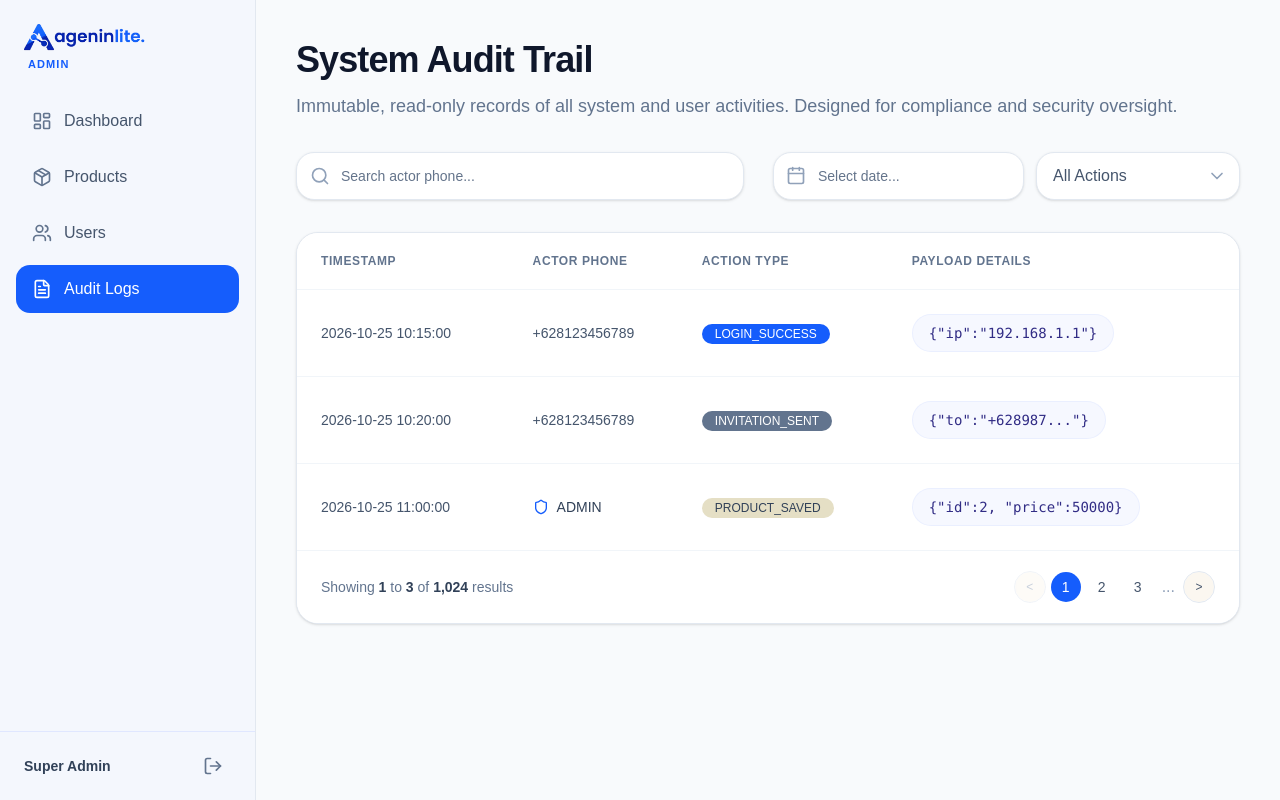
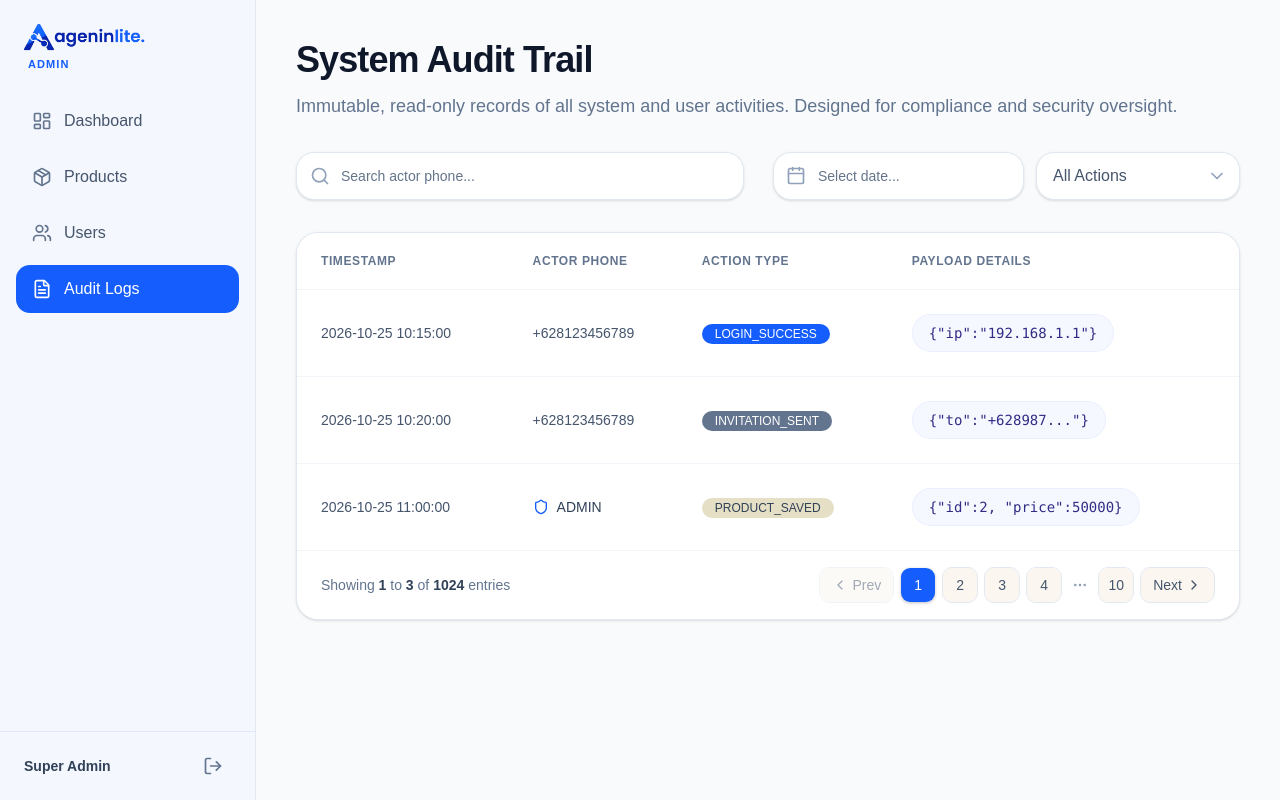
Before and after one commit to AgeninLite-MiniProject/agenin-lite-fe, a React (Vite) app: page /admin/audit in a window 1280 px wide. Built offline with nearby package versions, Linux system fonts and the light colour scheme.

Commit message:
refactor(admin): extract search and pagination into reusable UI components

```diff
--- /dev/null
+++ b/src/components/admin/ui/AdminPagination.tsx
@@ -0,0 +1,100 @@
+import { Button } from "@/components/ui/button";
+import { ChevronLeft, ChevronRight, MoreHorizontal } from "lucide-react";
+
+interface AdminPaginationProps {
+  currentPage?: number;
+  totalPages?: number;
+  startEntry?: number;
+  endEntry?: number;
+  totalEntries?: number;
+  onPageChange?: (page: number) => void;
+}
+
+export function AdminPagination({
+  currentPage = 1,
+  totalPages = 1,
+  startEntry = 1,
+  endEntry = 3,
+  totalEntries = 3,
+  onPageChange
+}: AdminPaginationProps) {
+
+  const renderPageNumbers = () => {
+    const pages = [];
+    const maxVisiblePages = 5;
+
+    if (totalPages <= maxVisiblePages) {
+      for (let i = 1; i <= totalPages; i++) {
+        pages.push(i);
+      }
+    } else {
+      if (currentPage <= 3) {
+        pages.push(1, 2, 3, 4, '...', totalPages);
+      } else if (currentPage >= totalPages - 2) {
+        pages.push(1, '...', totalPages - 3, totalPages - 2, totalPages - 1, totalPages);
+      } else {
+        pages.push(1, '...', currentPage - 1, currentPage, currentPage + 1, '...', totalPages);
+      }
+    }
+
+    return pages.map((page, index) => {
+      if (page === '...') {
+        return (
+          <div key={`ellipsis-${index}`} className="flex items-center justify-center px-1 text-slate-400">
+            <MoreHorizontal className="h-4 w-4" />
+          </div>
+        );
+      }
+
+      const isActive = page === currentPage;
+      return (
+        <Button
+          key={page}
+          variant={isActive ? "default" : "outline"}
+          size="sm"
+          className={`h-9 w-9 p-0 rounded-lg font-medium ${
+            isActive
+              ? "bg-blue-600 text-white hover:bg-blue-700 border-transparent shadow-sm"
+              : "border-slate-200 text-slate-600 hover:bg-slate-50"
+          }`}
+          onClick={() => typeof page === 'number' && onPageChange?.(page)}
+        >
+          {page}
+        </Button>
+      );
+    });
+  };
+
+  return (
+    <div className="flex items-center justify-between px-6 py-4 border-t border-slate-100 bg-white">
+      <p className="text-sm text-slate-500 font-medium">
+        Showing <span className="font-semibold text-slate-700">{startEntry}</span> to <span className="font-semibold text-slate-700">{endEntry}</span> of <span className="font-semibold text-slate-700">{totalEntries}</span> entries
+      </p>
+      <div className="flex items-center space-x-1.5">
+        <Button
+          variant="outline"
+          size="sm"
+          className="h-9 px-3 rounded-lg border-slate-200 text-slate-600 font-medium hover:bg-slate-50 gap-1"
+          disabled={currentPage <= 1}
+          onClick={() => onPageChange?.(currentPage - 1)}
+        >
+          <ChevronLeft className="h-4 w-4" />
+          <span className="hidden sm:inline">Prev</span>
+        </Button>
+
+        {renderPageNumbers()}
+
+        <Button
+          variant="outline"
+          size="sm"
+          className="h-9 px-3 rounded-lg border-slate-200 text-slate-600 font-medium hover:bg-slate-50 gap-1"
+          disabled={currentPage >= totalPages}
+          onClick={() => onPageChange?.(currentPage + 1)}
+        >
+          <span className="hidden sm:inline">Next</span>
+          <ChevronRight className="h-4 w-4" />
+        </Button>
+      </div>
+    </div>
+  );
+}
--- /dev/null
+++ b/src/components/admin/ui/AdminSearch.tsx
@@ -0,0 +1,23 @@
+import { Search } from "lucide-react";
+import { Input } from "@/components/ui/input";
+
+interface AdminSearchProps {
+  placeholder?: string;
+  value?: string;
+  onChange?: (e: React.ChangeEvent<HTMLInputElement>) => void;
+  className?: string;
+}
+
+export function AdminSearch({ placeholder, value, onChange, className = "" }: AdminSearchProps) {
+  return (
+    <div className={`relative max-w-md ${className}`}>
+      <Search className="absolute left-3.5 top-3.5 h-5 w-5 text-slate-400" />
+      <Input
+        placeholder={placeholder || "Search..."}
+        value={value}
+        onChange={onChange}
+        className="pl-11 h-12 rounded-2xl border-slate-200 bg-white text-base shadow-sm focus-visible:ring-blue-500"
+      />
+    </div>
+  );
+}
--- a/src/pages/admin/audit/AdminAuditPage.tsx
+++ b/src/pages/admin/audit/AdminAuditPage.tsx
@@ -1,5 +1,7 @@
-import { Search, Calendar, Shield, ChevronDown, Filter } from "lucide-react";
+import { Calendar, Shield, ChevronDown, Filter } from "lucide-react";
 import { Button } from "@/components/ui/button";
+import { AdminSearch } from "@/components/admin/ui/AdminSearch";
+import { AdminPagination } from "@/components/admin/ui/AdminPagination";
 import { Input } from "@/components/ui/input";
 import { Badge } from "@/components/ui/badge";
 import {
@@ -52,13 +54,10 @@ export default function AdminAuditPage() {
       </div>
 
       <div className="flex flex-col md:flex-row md:items-center justify-between gap-4 mb-8">
-        <div className="relative flex-1 w-full max-w-md">
-          <Search className="absolute left-3.5 top-3.5 h-5 w-5 text-slate-400" />
-          <Input
-            placeholder="Search actor phone..."
-            className="pl-11 h-12 rounded-2xl border-slate-200 bg-white text-base shadow-sm focus-visible:ring-blue-500"
-          />
-        </div>
+        <AdminSearch
+          placeholder="Search actor phone..."
+          className="flex-1 w-full"
+        />
 
         <div className="flex flex-col sm:flex-row items-center gap-3">
           <div className="relative flex items-center bg-white border border-slate-200 rounded-2xl h-12 px-3 shadow-sm min-w-[180px]">
@@ -120,30 +119,13 @@ export default function AdminAuditPage() {
           </TableBody>
         </Table>
 
-        {/* Pagination Footer */}
-        <div className="flex items-center justify-between px-6 py-5 border-t border-slate-100 bg-white">
-          <p className="text-sm text-slate-500">
-            Showing <span className="font-bold text-slate-700">1</span> to <span className="font-bold text-slate-700">3</span> of <span className="font-bold text-slate-700">1,024</span> results
-          </p>
-          <div className="flex items-center space-x-1">
-            <Button variant="outline" size="icon" className="h-8 w-8 rounded-full border-slate-200 text-slate-400" disabled>
-              <span className="text-xs">&lt;</span>
-            </Button>
-            <Button variant="default" size="icon" className="h-8 w-8 rounded-full bg-blue-600 text-white hover:bg-blue-700 font-medium">
-              1
-            </Button>
-            <Button variant="ghost" size="icon" className="h-8 w-8 rounded-full text-slate-600 hover:bg-slate-100 font-medium">
-              2
-            </Button>
-            <Button variant="ghost" size="icon" className="h-8 w-8 rounded-full text-slate-600 hover:bg-slate-100 font-medium">
-              3
-            </Button>
-            <span className="text-slate-400 px-1">...</span>
-            <Button variant="outline" size="icon" className="h-8 w-8 rounded-full border-slate-200 text-slate-600 hover:bg-slate-50">
-              <span className="text-xs">&gt;</span>
-            </Button>
-          </div>
-        </div>
+        <AdminPagination
+          currentPage={1}
+          totalPages={10}
+          startEntry={1}
+          endEntry={3}
+          totalEntries={1024}
+        />
       </div>
     </div>
   );
--- a/src/pages/admin/users/AdminUsersPage.tsx
+++ b/src/pages/admin/users/AdminUsersPage.tsx
@@ -1,6 +1,6 @@
-import { Search } from "lucide-react";
 import { Button } from "@/components/ui/button";
-import { Input } from "@/components/ui/input";
+import { AdminSearch } from "@/components/admin/ui/AdminSearch";
+import { AdminPagination } from "@/components/admin/ui/AdminPagination";
 import { Badge } from "@/components/ui/badge";
 import {
   Table,
@@ -45,13 +45,10 @@ export default function AdminUsersPage() {
         </p>
       </div>
 
-      <div className="mb-6 max-w-md relative">
-        <Search className="absolute left-3.5 top-3.5 h-5 w-5 text-slate-400" />
-        <Input
-          placeholder="Search by name or phone number..."
-          className="pl-11 h-12 rounded-2xl border-slate-200 bg-white text-base shadow-sm focus-visible:ring-blue-500"
-        />
-      </div>
+      <AdminSearch
+        placeholder="Search by name or phone number..."
+        className="mb-6 w-full"
+      />
 
       <div className="rounded-3xl border border-slate-200 shadow-sm bg-white overflow-hidden">
         <Table>
@@ -111,23 +108,13 @@ export default function AdminUsersPage() {
           </TableBody>
         </Table>
 
-        {/* Pagination Footer */}
-        <div className="flex items-center justify-between px-6 py-4 border-t border-slate-100 bg-white">
-          <p className="text-sm text-slate-500 font-medium">
-            Showing 1 to 3 of 3 entries
-          </p>
-          <div className="flex items-center space-x-1">
-            <Button variant="outline" size="sm" className="h-9 px-4 rounded-lg border-slate-200 text-slate-500 font-medium hover:bg-slate-50" disabled>
-              Prev
-            </Button>
-            <Button variant="default" size="sm" className="h-9 w-9 p-0 rounded-lg bg-blue-600 text-white hover:bg-blue-700 font-medium">
-              1
-            </Button>
-            <Button variant="outline" size="sm" className="h-9 px-4 rounded-lg border-slate-200 text-slate-500 font-medium hover:bg-slate-50" disabled>
-              Next
-            </Button>
-          </div>
-        </div>
+        <AdminPagination
+          currentPage={1}
+          totalPages={1}
+          startEntry={1}
+          endEntry={3}
+          totalEntries={3}
+        />
       </div>
     </div>
   );
```
Also changed, not shown: src/pages/admin/products/AdminProductsPage.tsx (+14 -26 lines).
